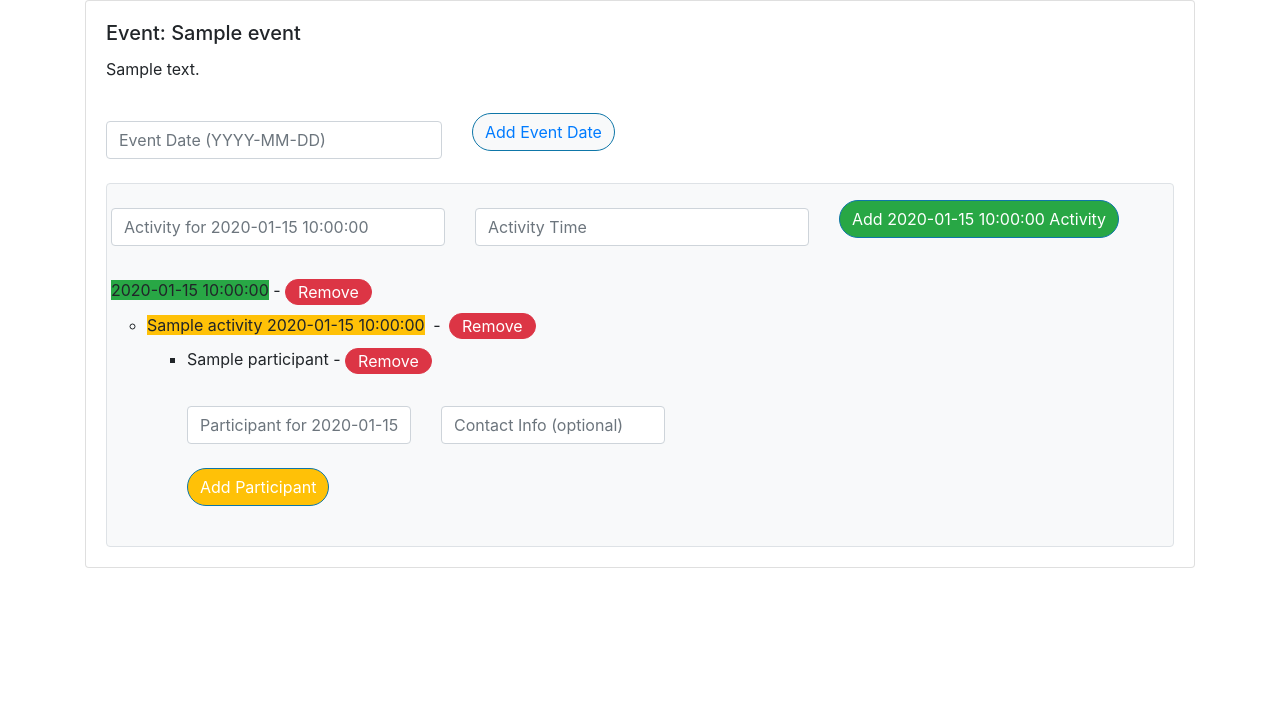
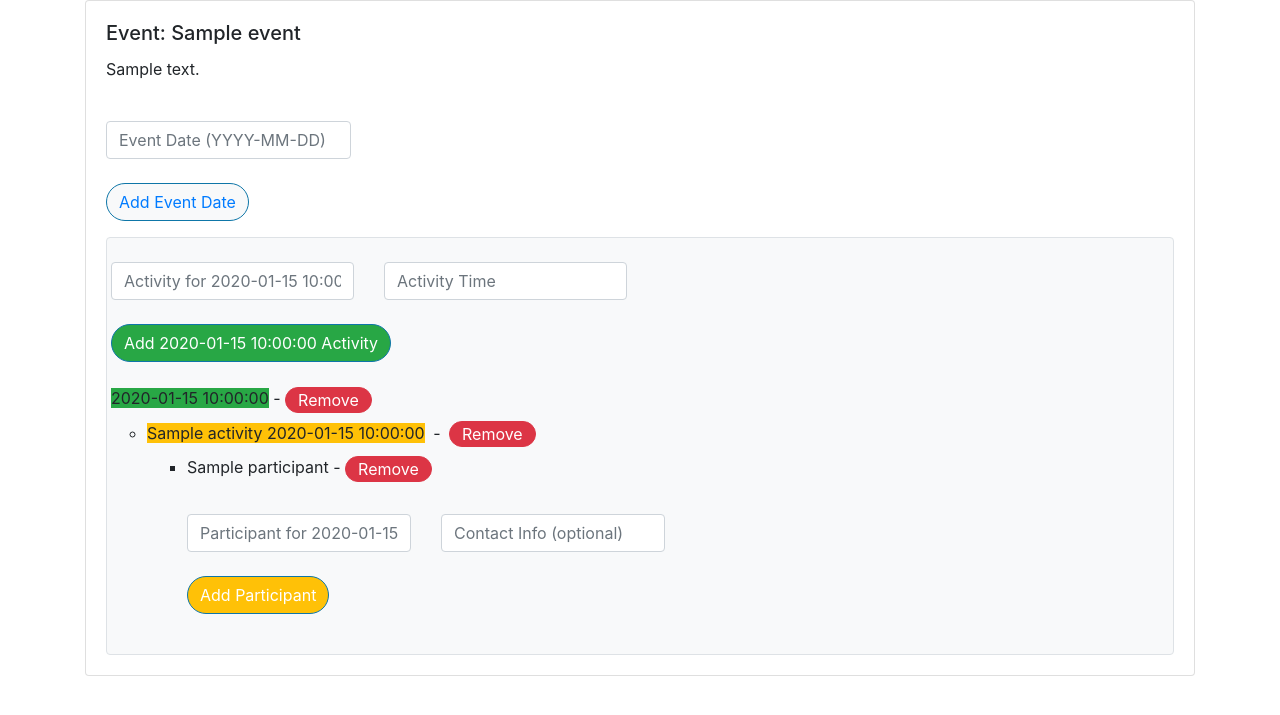
Before and after one commit to warrengoldman/Golf, a FastAPI app: template templates/event.html in a window 1280 px wide. Shown: the top 715 px of the page. Run offline with FastAPI, Linux system fonts and the light colour scheme; the template is opened without the code that fills it: most values are stand-ins (such as "Sample title", 1, 10 or a date in 2020); some libraries are stand-ins or nearby versions.

Commit message:
move event and activity buttons to next line, make inputs for said smaller

```diff
--- a/templates/event.html
+++ b/templates/event.html
@@ -8,10 +8,10 @@
             {% if not event_date_view_only %}
             <div>
                 <form class="add-event-form row d-flex align-items-center">
-                  <div class="form-group col-md-4">
+                  <div class="form-group col-md-3">
                     <label for="event_date"></label><input type="text" class="form-control mb-2" id="event_date" name="event_date" placeholder="Event Date (YYYY-MM-DD)">
                   </div>
-                  <div class="form-group col-md-4">
+                  <div class="form-group col-md-12">
                     <button type="submit" class="btn btn-primary rounded-pill bg-light text-primary" id="addEventBtn" data-event-name="{{ event.event_name }}" data-event-id="{{ event.id }}">Add Event Date</button>
                   </div>
                 </form>
@@ -23,13 +23,13 @@
                         {% if not activity_view_only %}
                         <li class="list-group mb-2 ml-1">
                               <form class="add-activity-form row d-flex align-items-center">
-                                  <div class="form-group col-md-4">
+                                  <div class="form-group col-md-3">
                                     <label for="activity_name"></label><input type="text" class="form-control mb-2" id="activity_name" name="activity_name" placeholder="Activity for {{e_date.event_date}} ">
                                   </div>
-                                  <div class="form-group col-md-4">
+                                  <div class="form-group col-md-3">
                                     <label for="activity_time"></label><input type="text" class="form-control mb-2" id="activity_time" name="activity_time" placeholder="Activity Time">
                                   </div>
-                                  <div class="form-group col-md-4">
+                                  <div class="form-group col-md-12">
                                     <button type="submit" class="btn btn-primary rounded-pill bg-success" id="addActivityBtn" data-event-name="{{ event.event_name }}" data-event-date-id="{{ e_date.id }}">Add {{e_date.event_date}} Activity</button>
                                   </div>
                               </form>
```
